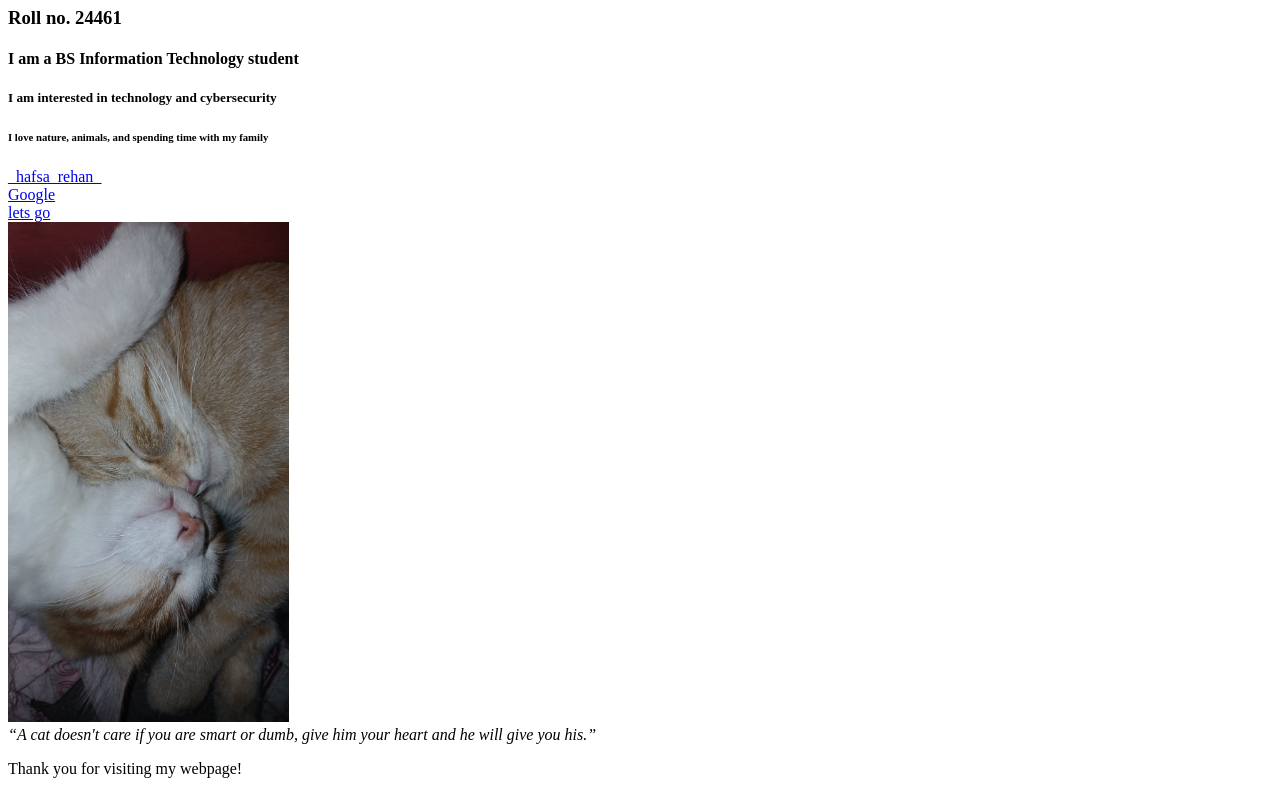
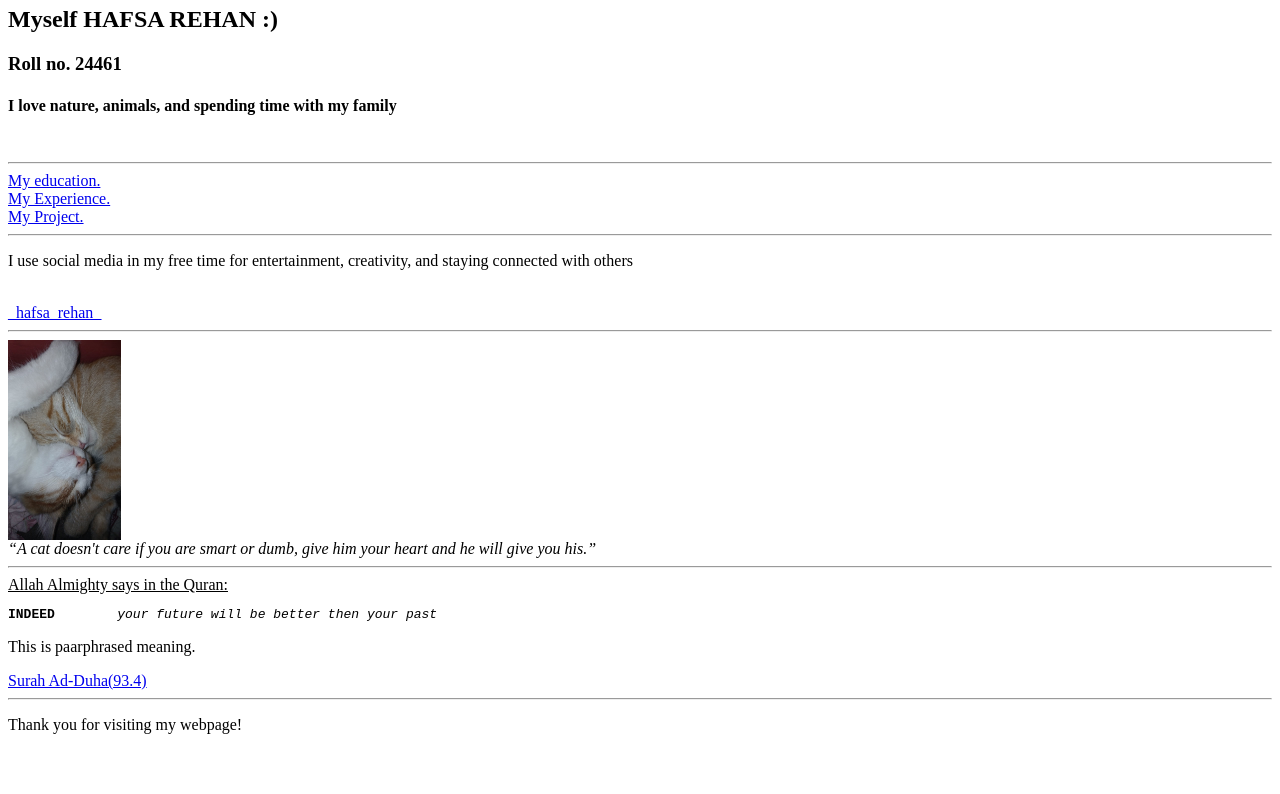
Before and after one commit to techbyHAFSA/my_first_webpage, a plain HTML site: page index.html in a window 1280 px wide. Shown: the part 60-854 px from the top of the page. After the commit the page ends 810 px from the top, so only its background shows below. Drawn offline with Linux system fonts and the light colour scheme.

Commit message:
Add files via upload

```diff
--- a/index.html
+++ b/index.html
@@ -1,4 +1,4 @@
-<!DOCTYPE html>
+<!DOCT html>
     <!--this is my first html code :)-->
     <html lang="en">
 
@@ -10,21 +10,31 @@
 
     <body>
 
-    <!-- <h1>HELLO WORLD!</h1> -->
+        <h1>HELLO WORLD!</h1>
         <h2>Myself HAFSA REHAN :) </h2>
         <h3>Roll no. 24461 </h3>
-    <h4>I am a BS Information Technology student</h4>
-    <h5>I am interested in technology and cybersecurity</h5>
-    <h6>I love nature, animals, and spending time with my family</h6>
+        <h4>I love nature, animals, and spending time with my family</h4>
+        <br />
+        <hr>
+        <a href="education.html">My education.</a>
+        <br />
+        <a href='experience.html'>My Experience.</a>
+        <br />
+        <a href="project.html">My Project.</a>
+        <hr>
+        <p>I use social media in my free time for entertainment, creativity, and staying connected with others</p>
+        <br>
         <a href="https://www.instagram.com/_hafsa_rehan_/">_hafsa_rehan_</a>
-    <br />
-    <a href="https://www.google.com/">Google</a>
-    <br />
-    <a href="happy.html">lets go</a>
-    <br />
-    <img src="love.jpeg" alt="cat" height="500" />
+        <hr>
+        <img src="love.jpeg" alt="cat" height="200" />
         <br />
         <i>“A cat doesn't care if you are smart or dumb, give him your heart and he will give you his.” </i>
+        <hr>
+        <u>Allah Almighty says in the Quran:</u><br>
+        <PRE><b>INDEED</b>        <i>your future will be better then your past</i></PRE>
+        <p>This is paarphrased meaning.</p>
+        <a href="https://quran.com/ad-duhaa/4">Surah Ad-Duha(93.4)</a>
+        <hr>
         <p>Thank you for visiting my webpage!</p>
     </body>
 
```
Lines whose indentation alone changed are shown as unchanged.
